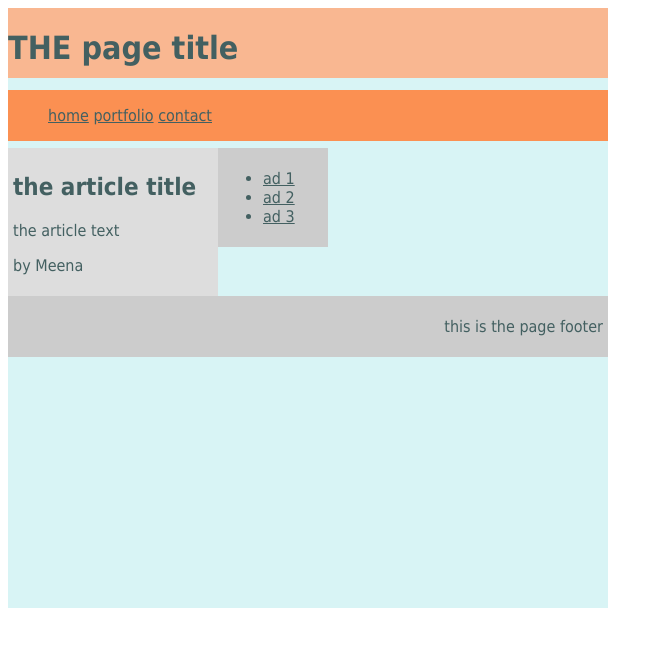
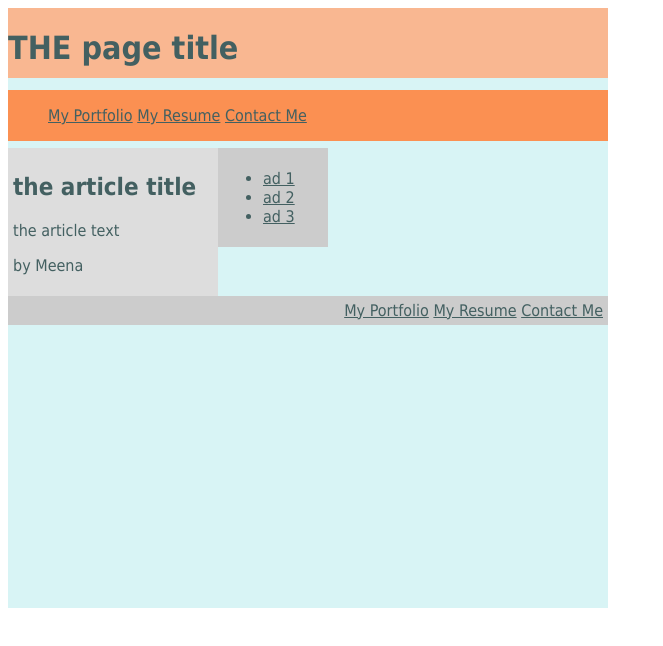
Before and after one commit to meena6336/layout-refined, a plain HTML site: page index.html in a window 1280 px wide. Shown: the whole page, without its empty margins (0-663 px from the left). Drawn offline with Linux system fonts and the light colour scheme.

Commit message:
Update index.html

```diff
--- a/index.html
+++ b/index.html
@@ -12,9 +12,9 @@
 <div id="content">
     <nav>
       <ul>
-          <li><a href="#">home</a></li>
-          <li><a href="#">portfolio</a></li>
-          <li><a href="#">contact</a></li>
+        <li><a href="portfolio.html" title="See my portfolio">My Portfolio</a></li>
+        <li><a href="resume.html" title="See my resume">My Resume</a></li>
+        <li><a href="contact.html" title="Contact me">Contact Me</a></li>
       </ul>
     </nav>
     <article>
@@ -31,7 +31,9 @@
     </aside>
 </div> <!--end div content-->
 <footer id="footer-page">
-    <p>this is the page footer</p>
+    <a href="portfolio.html" title="See my portfolio">My Portfolio</a>
+    <a href="resume.html" title="See my resume">My Resume</a>
+    <a href="contact.html" title="Contact me">Contact Me</a>
 </footer>
 </div> <!--end div wrapper-->
 </body>
```
